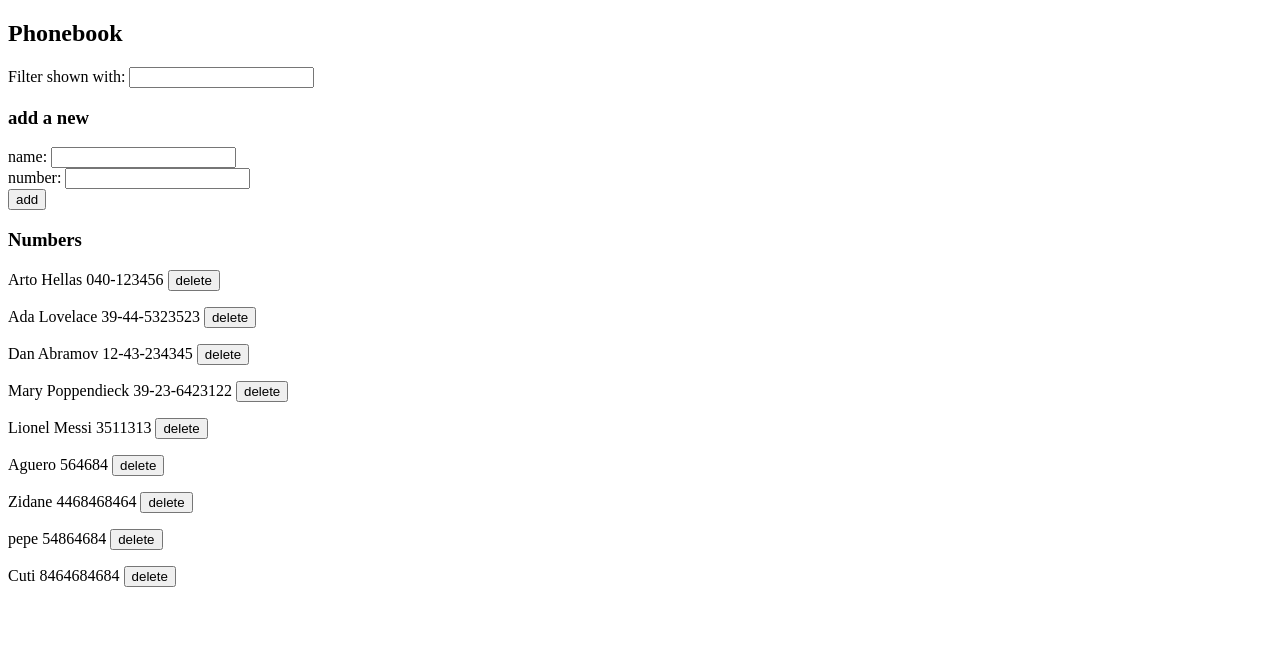
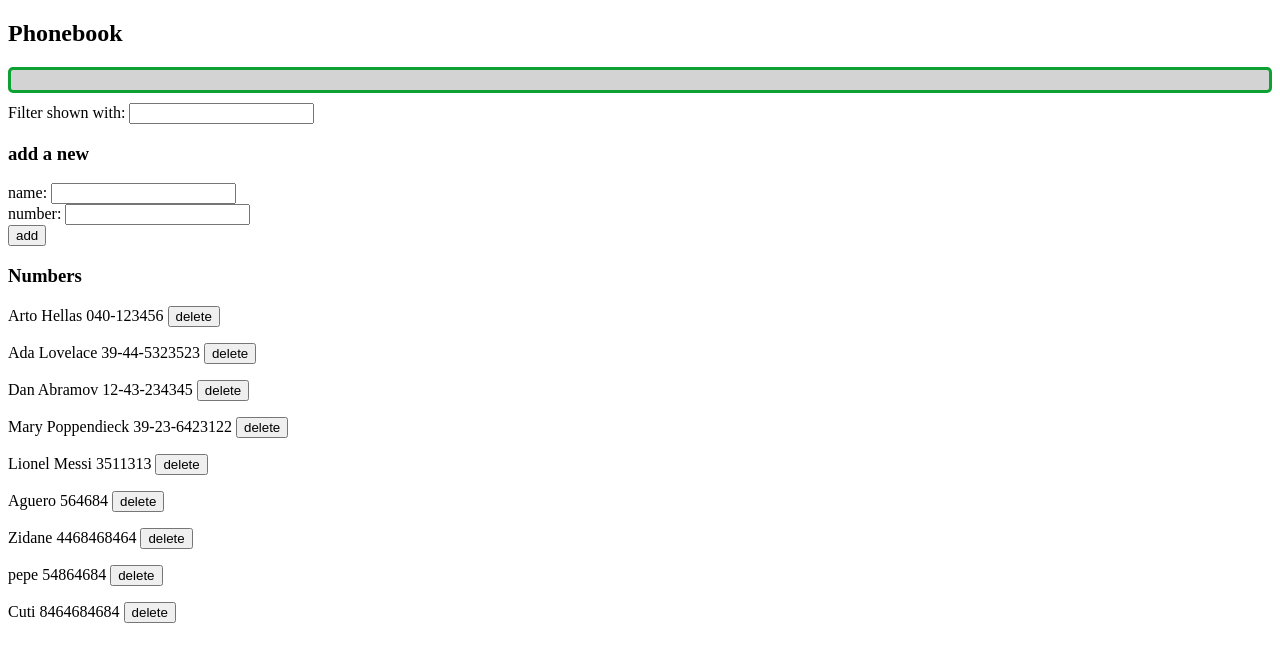
Before and after one commit to Santipblover/ejercicios-fullstackopen, a React (Vite) app in the folder ejercicio-3/: page / in a window 1280 px wide. Shown: the top 662 px of the page. Built offline with nearby package versions, Linux system fonts and the light colour scheme; data requests are answered from the project's data file.

Commit message:
update nuevo componente

```diff
--- a/ejercicio-3/src/components/Notification.jsx
+++ b/ejercicio-3/src/components/Notification.jsx
@@ -1,11 +1,11 @@
-const Notification = ({ messageRight }) => {
-  if (messageRight === null) {
+const Notification = ({ message }) => {
+  if (message === null) {
     return null;
   }
 
   return (
     <>
-      <div className="right">{messageRight}</div>
+      <div className="right">{message}</div>
     </>
   );
 };
```
Also changed, not shown: ejercicio-3/db.json (line endings or trailing spaces).
